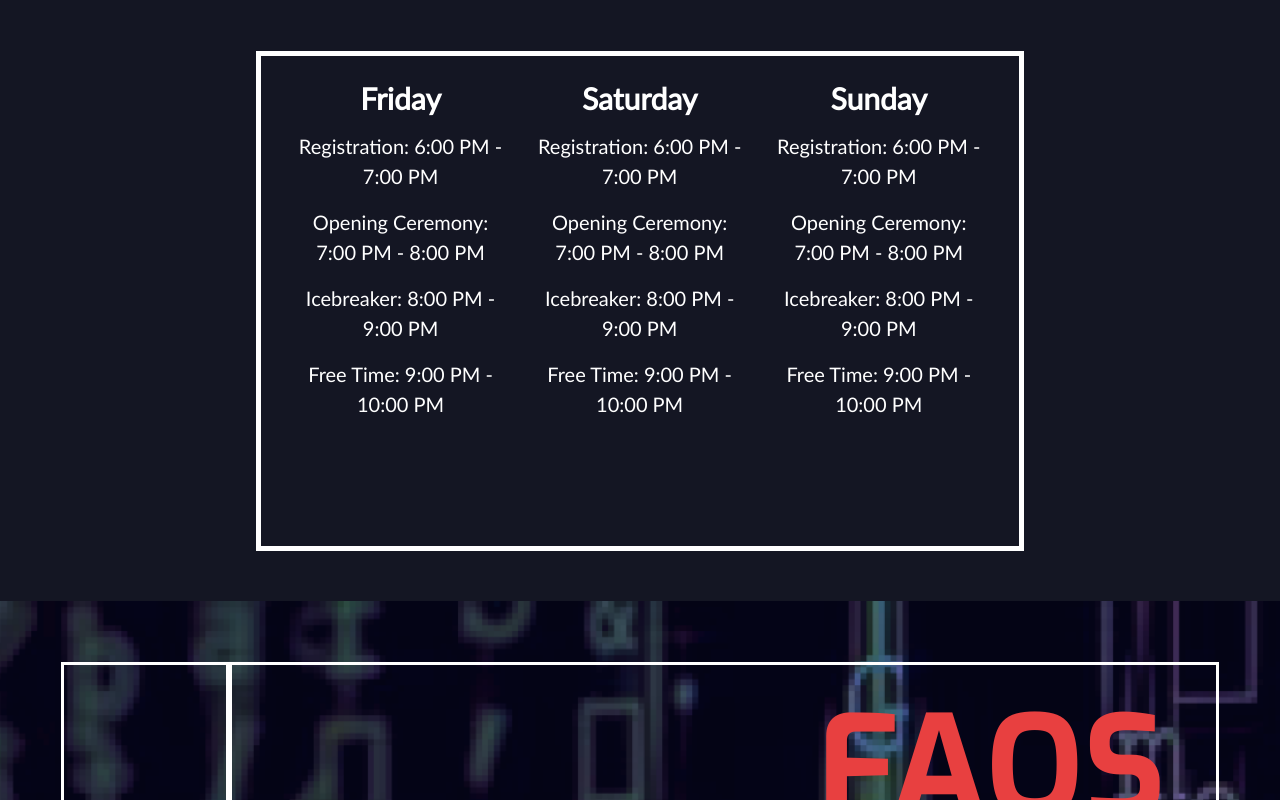
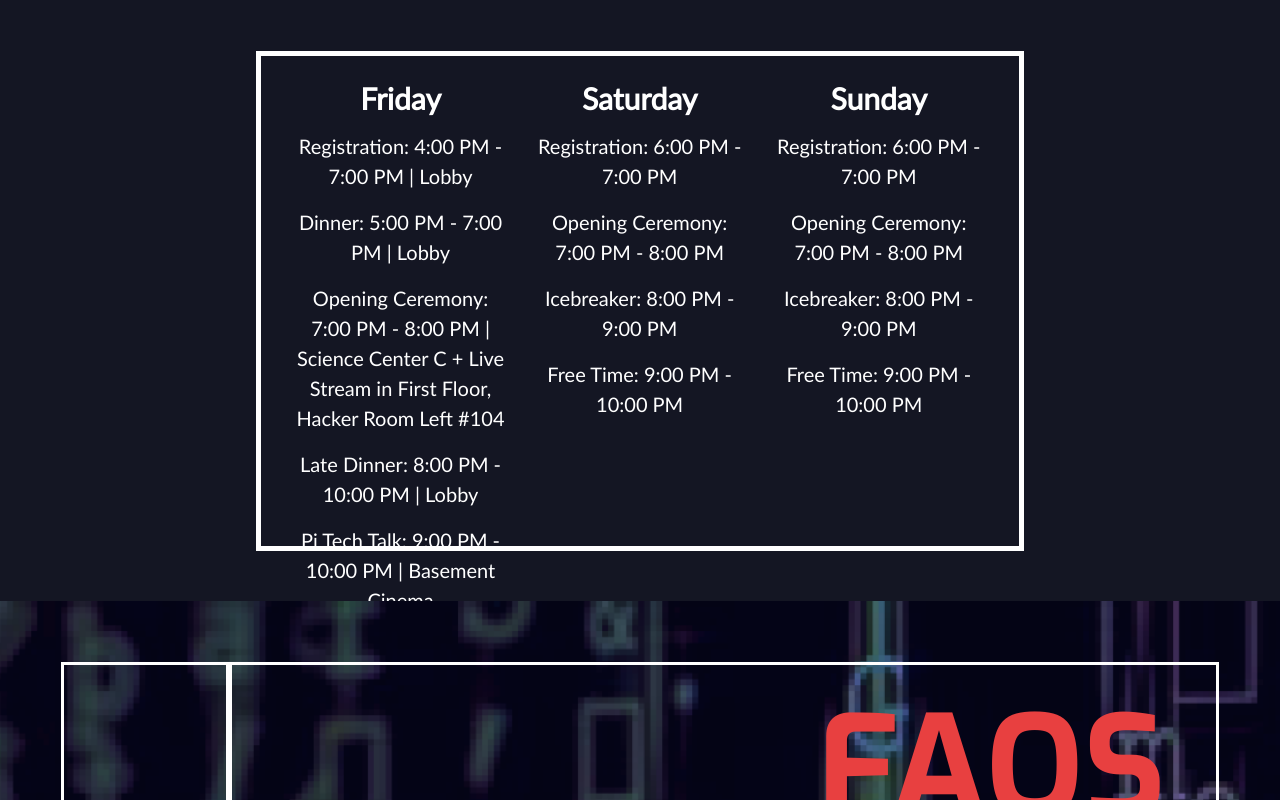
Before and after one commit to Elephant333/hackharvard2022, a React (Create React App) app: page / in a window 1280 px wide. Shown: the part 5820-6620 px from the top of the page. Built offline with nearby package versions, Linux system fonts and the light colour scheme.

Commit message:
Updates to Friday schedule

```diff
--- a/src/Schedule.js
+++ b/src/Schedule.js
@@ -9,10 +9,14 @@ function Schedule() {
         <div>
           Friday
           <div className={styles.scheduleText}>
-            <p>Registration: 6:00 PM - 7:00 PM</p>
-            <p>Opening Ceremony: 7:00 PM - 8:00 PM</p>
-            <p>Icebreaker: 8:00 PM - 9:00 PM</p>
-            <p>Free Time: 9:00 PM - 10:00 PM</p>
+            <p>Registration: 4:00 PM - 7:00 PM | Lobby</p>
+            <p>Dinner: 5:00 PM - 7:00 PM | Lobby </p>
+            <p>
+              Opening Ceremony: 7:00 PM - 8:00 PM | Science Center C + Live Stream in First Floor, Hacker Room Left #104
+            </p>
+            <p>Late Dinner: 8:00 PM - 10:00 PM | Lobby</p>
+            <p>Pi Tech Talk: 9:00 PM - 10:00 PM | Basement Cinema</p>
+            <p>Pitch Pit: Find Your Team: 10:00 PM - 10:50 PM | PH Performance Hall</p>
           </div>
         </div>
         <div>
```
